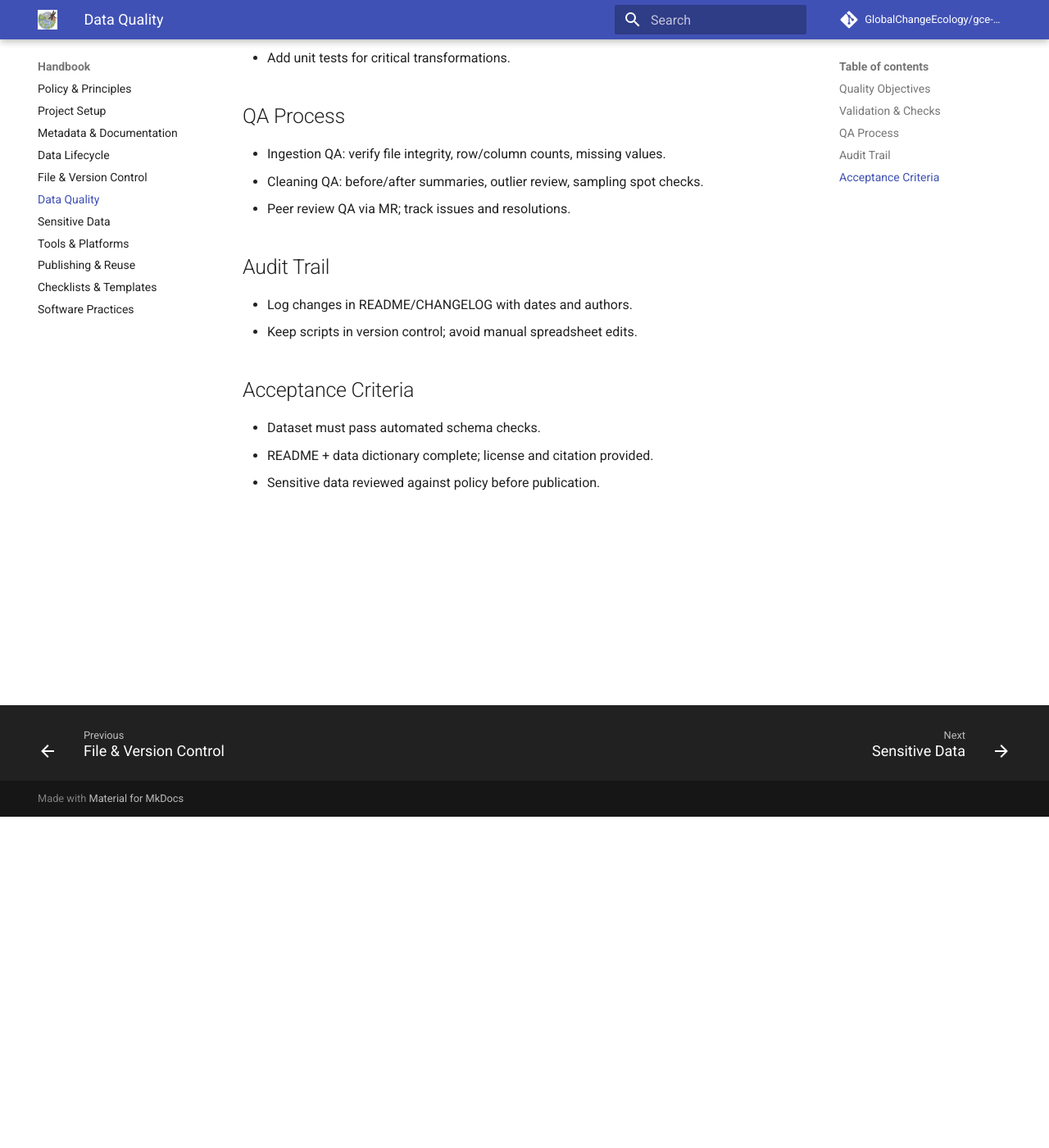
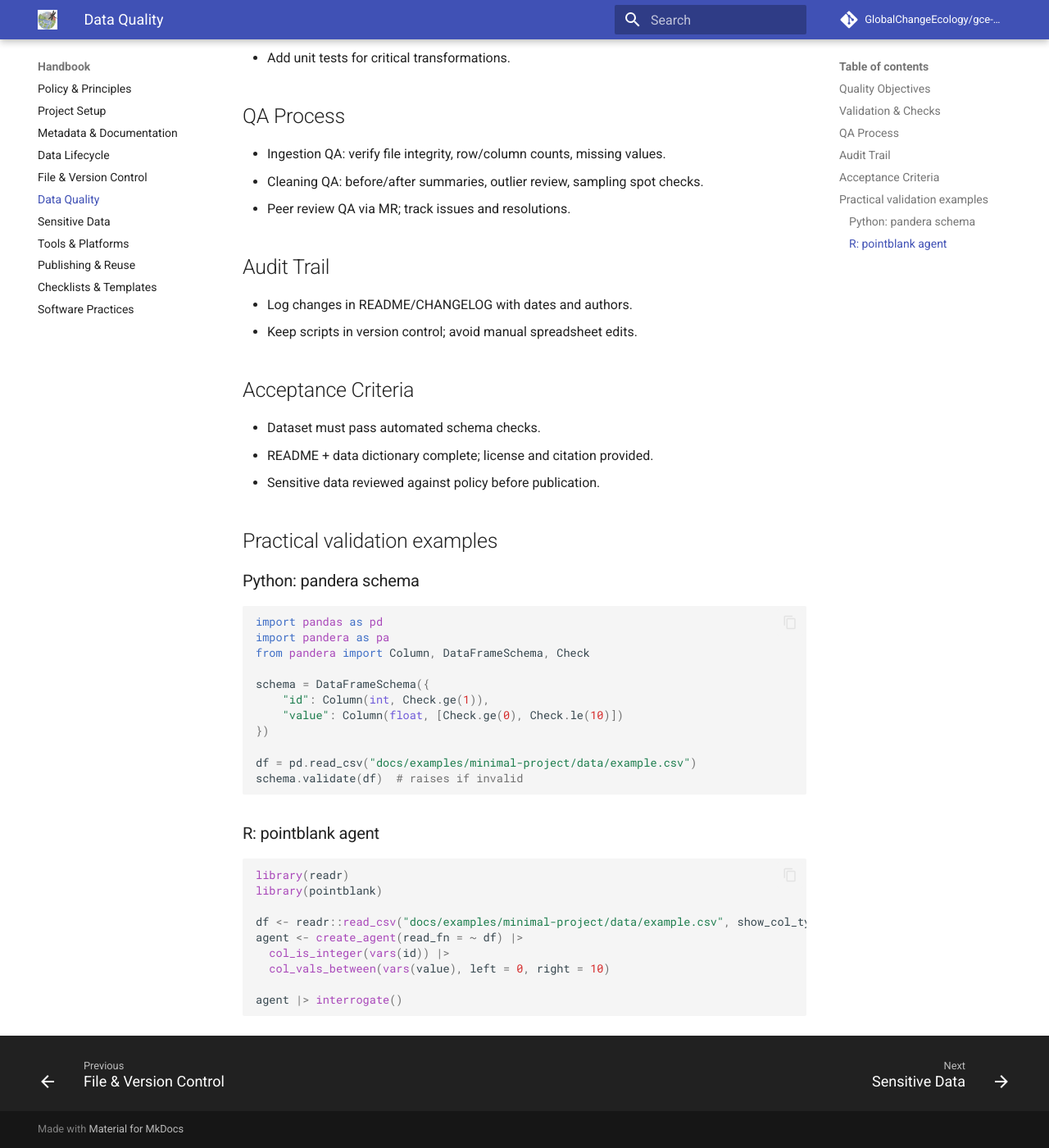
Before and after one commit to GlobalChangeEcology/gce-sustainable-code-and-data-handbook, an MkDocs documentation site: the page built from docs/manual/06_DATA_QUALITY.md, in a window 1280 px wide and 1400 px high, scrolled down 404 px. Shown: the whole window at 82% size. Built offline with MkDocs 1.6.1 and Material for MkDocs 9.7.7, drawn with Linux system fonts in a browser that asks for light colours; comment, search, counter and statistics services are not loaded.

Commit message:
Docs: fill minimal dataset docs; add pandera/pointblank validation; add Frictionless schema example

````diff
--- /dev/null
+++ b/docs/examples/minimal-project/data_dictionary.csv
@@ -0,0 +1,3 @@
+column_name,data_type,description,allowed_values,example
+id,integer,Row identifier,,1
+value,float,Numeric value to summarize,,2.5
--- a/docs/manual/06_DATA_QUALITY.md
+++ b/docs/manual/06_DATA_QUALITY.md
@@ -21,3 +21,33 @@
 - Dataset must pass automated schema checks.
 - README + data dictionary complete; license and citation provided.
 - Sensitive data reviewed against policy before publication.
+
+## Practical validation examples
+
+### Python: pandera schema
+```python
+import pandas as pd
+import pandera as pa
+from pandera import Column, DataFrameSchema, Check
+
+schema = DataFrameSchema({
+    "id": Column(int, Check.ge(1)),
+    "value": Column(float, [Check.ge(0), Check.le(10)])
+})
+
+df = pd.read_csv("docs/examples/minimal-project/data/example.csv")
+schema.validate(df)  # raises if invalid
+```
+
+### R: pointblank agent
+```r
+library(readr)
+library(pointblank)
+
+df <- readr::read_csv("docs/examples/minimal-project/data/example.csv", show_col_types = FALSE)
+agent <- create_agent(read_fn = ~ df) |>
+  col_is_integer(vars(id)) |>
+  col_vals_between(vars(value), left = 0, right = 10)
+
+agent |> interrogate()
+```
````
Also changed, not shown: docs/examples/minimal-project/README.md (+25 -0 lines), docs/manual/03_METADATA_AND_DOCUMENTATION.md (+21 -0 lines).
